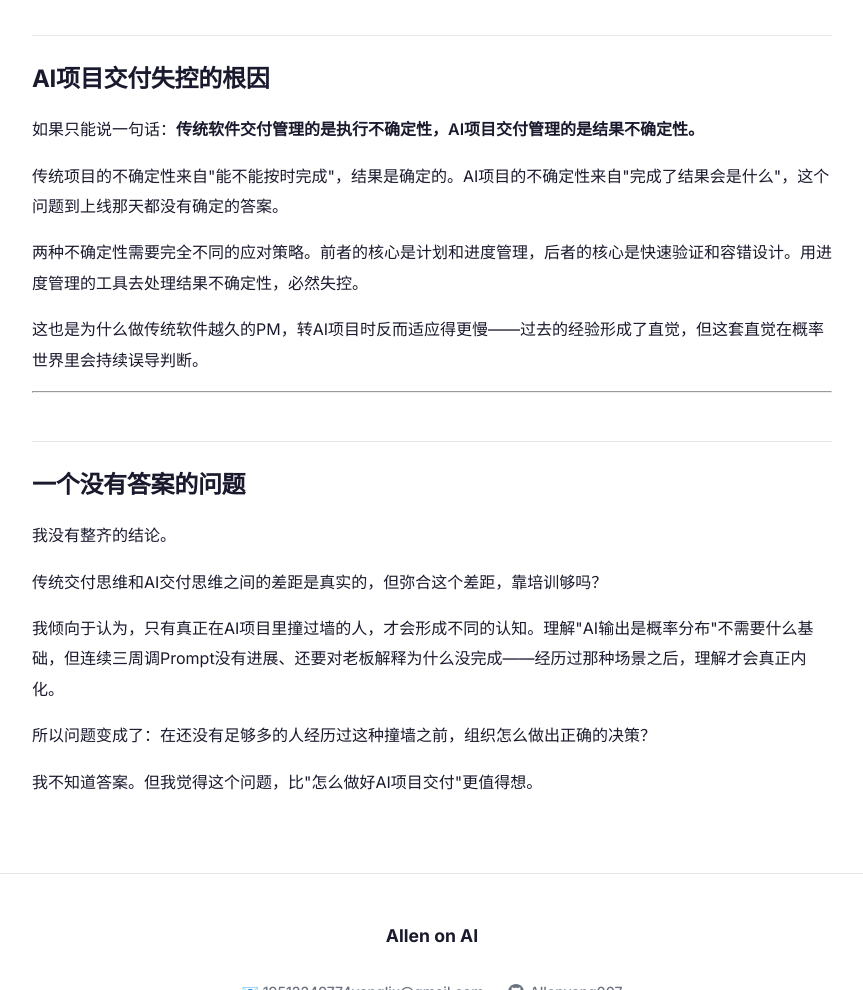
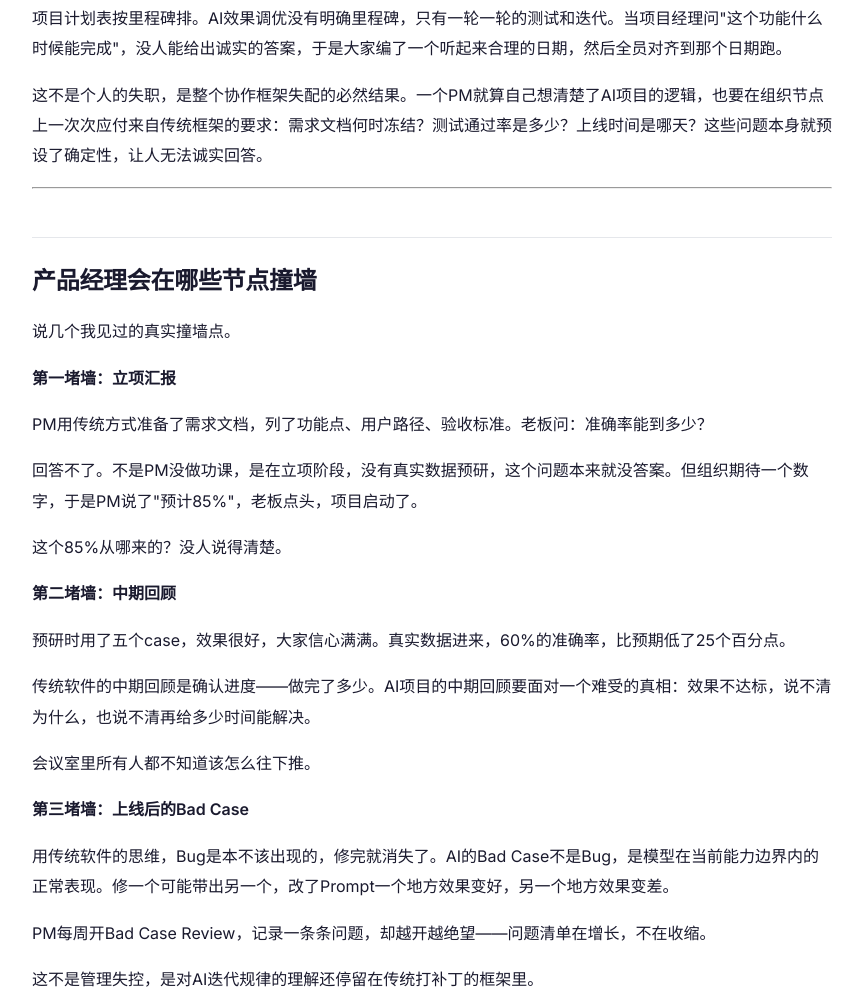
Before and after one commit to Allenyang007/allen-site, a website: page blog/llm-project-delivery-mindset/index.html in a window 1280 px wide. Shown: the part 1810-2800 px from the top of the page, without its empty margins (208-1071 px from the left). Drawn offline with Linux system fonts and the light colour scheme.

Commit message:
fix: 严格按照MD文档重新生成文章
- 恢复引言段落
- 恢复'产品经理会在哪些节点撞墙'章节(三堵墙)
- 6个完整章节
- 严格按照用户提供的MD内容
- 日期改为2026-03-08
- 阅读时间8分钟

```diff
--- a/blog/llm-project-delivery-mindset/index.html
+++ b/blog/llm-project-delivery-mindset/index.html
@@ -5,10 +5,10 @@
 <meta name="viewport" content="width=device-width, initial-scale=1.0">
 <meta http-equiv="Cache-Control" content="no-cache, no-store, must-revalidate">
 <title>大模型项目为什么难交付——不是技术问题，是认知问题 - Allen on AI</title>
-<meta name="description" content="大模型项目交付难，根因不在技术，而在团队用传统软件思维管理AI项目。">
+<meta name="description" content="大模型项目交付难，根因不在技术，而在团队用传统软件思维管理AI项目。本文拆解AI项目不确定性的四个维度，以及PM在立项、中期、上线后会撞的三堵墙。">
 <link rel="canonical" href="https://allen00.top/blog/workflow-vs-agent-decision-framework/">
 <meta property="og:title" content="大模型项目为什么难交付——不是技术问题，是认知问题">
-<meta property="og:description" content="大模型项目交付难，根因不在技术，而在团队用传统软件思维管理AI项目。">
+<meta property="og:description" content="大模型项目交付难，根因不在技术，而在团队用传统软件思维管理AI项目。本文拆解AI项目不确定性的四个维度，以及PM在立项、中期、上线后会撞的三堵墙。">
 <meta property="og:url" content="https://allen00.top/blog/llm-project-delivery-mindset/">
 <meta property="og:type" content="article">
 <meta property="og:site_name" content="Allen">
@@ -260,13 +260,19 @@ footer{
   <div class="info">
     <span>Allen</span>
     <span>2026年3月8日</span>
-    <span>6 分钟阅读</span>
+    <span>8 分钟阅读</span>
     <span class="tag tag-ai">Workflow</span>
   </div>
 </div>
 
 <div class="content">
+<p>我见过不少大模型项目的死法。</p>
 
+<p>有的死在立项阶段，老板问了一句"准确率能到多少"，PM答不上来，项目就凉了。有的死在开发中期，预研时用五个精心挑选的case跑出100%准确率，真实上线掉到60%，差距解释不清楚。还有的死在上线之后，用户反馈AI回答离谱，团队翻了三周代码找不到bug——因为根本不是代码的问题。</p>
+
+<p>这些失败看起来原因各不同，但往深了追，都指向同一个地方：团队用传统软件的交付思维在做AI项目。</p>
+
+<hr>
 <h2 id="traditional-assumptions">传统软件交付的底层假设</h2>
 <p>传统软件的交付逻辑可以简化成一句话：你定义规则，机器执行规则。</p>
 
@@ -305,6 +311,34 @@ footer{
 <p>项目计划表按里程碑排。AI效果调优没有明确里程碑，只有一轮一轮的测试和迭代。当项目经理问"这个功能什么时候能完成"，没人能给出诚实的答案，于是大家编了一个听起来合理的日期，然后全员对齐到那个日期跑。</p>
 
 <p>这不是个人的失职，是整个协作框架失配的必然结果。一个PM就算自己想清楚了AI项目的逻辑，也要在组织节点上一次次应付来自传统框架的要求：需求文档何时冻结？测试通过率是多少？上线时间是哪天？这些问题本身就预设了确定性，让人无法诚实回答。</p>
+
+<hr>
+<h2 id="pm-walls">产品经理会在哪些节点撞墙</h2>
+<p>说几个我见过的真实撞墙点。</p>
+
+<p><strong>第一堵墙：立项汇报</strong></p>
+
+<p>PM用传统方式准备了需求文档，列了功能点、用户路径、验收标准。老板问：准确率能到多少？</p>
+
+<p>回答不了。不是PM没做功课，是在立项阶段，没有真实数据预研，这个问题本来就没答案。但组织期待一个数字，于是PM说了"预计85%"，老板点头，项目启动了。</p>
+
+<p>这个85%从哪来的？没人说得清楚。</p>
+
+<p><strong>第二堵墙：中期回顾</strong></p>
+
+<p>预研时用了五个case，效果很好，大家信心满满。真实数据进来，60%的准确率，比预期低了25个百分点。</p>
+
+<p>传统软件的中期回顾是确认进度——做完了多少。AI项目的中期回顾要面对一个难受的真相：效果不达标，说不清为什么，也说不清再给多少时间能解决。</p>
+
+<p>会议室里所有人都不知道该怎么往下推。</p>
+
+<p><strong>第三堵墙：上线后的Bad Case</strong></p>
+
+<p>用传统软件的思维，Bug是本不该出现的，修完就消失了。AI的Bad Case不是Bug，是模型在当前能力边界内的正常表现。修一个可能带出另一个，改了Prompt一个地方效果变好，另一个地方效果变差。</p>
+
+<p>PM每周开Bad Case Review，记录一条条问题，却越开越绝望——问题清单在增长，不在收缩。</p>
+
+<p>这不是管理失控，是对AI迭代规律的理解还停留在传统打补丁的框架里。</p>
 
 <hr>
 <h2 id="root-cause">AI项目交付失控的根因</h2>
```
